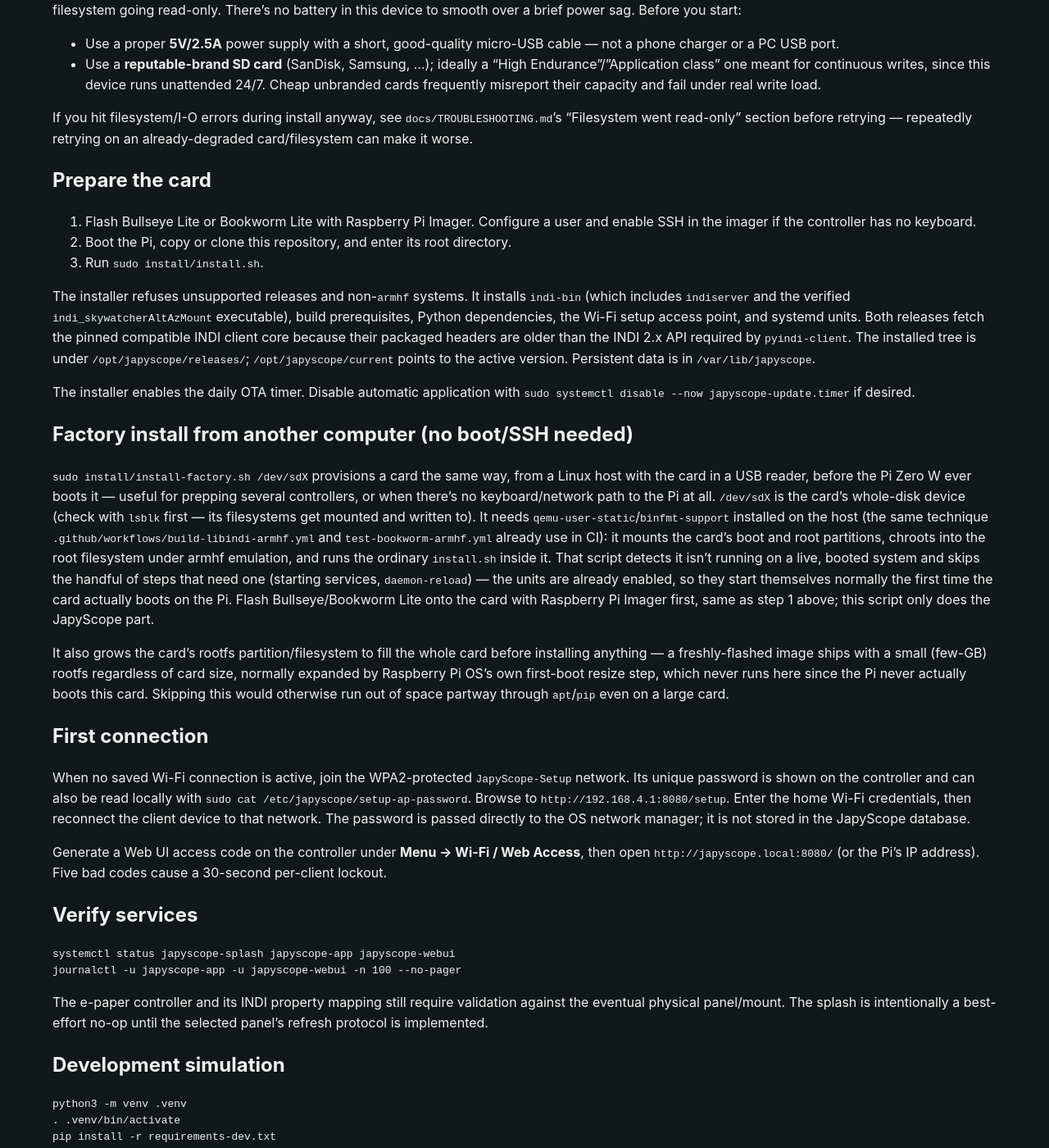
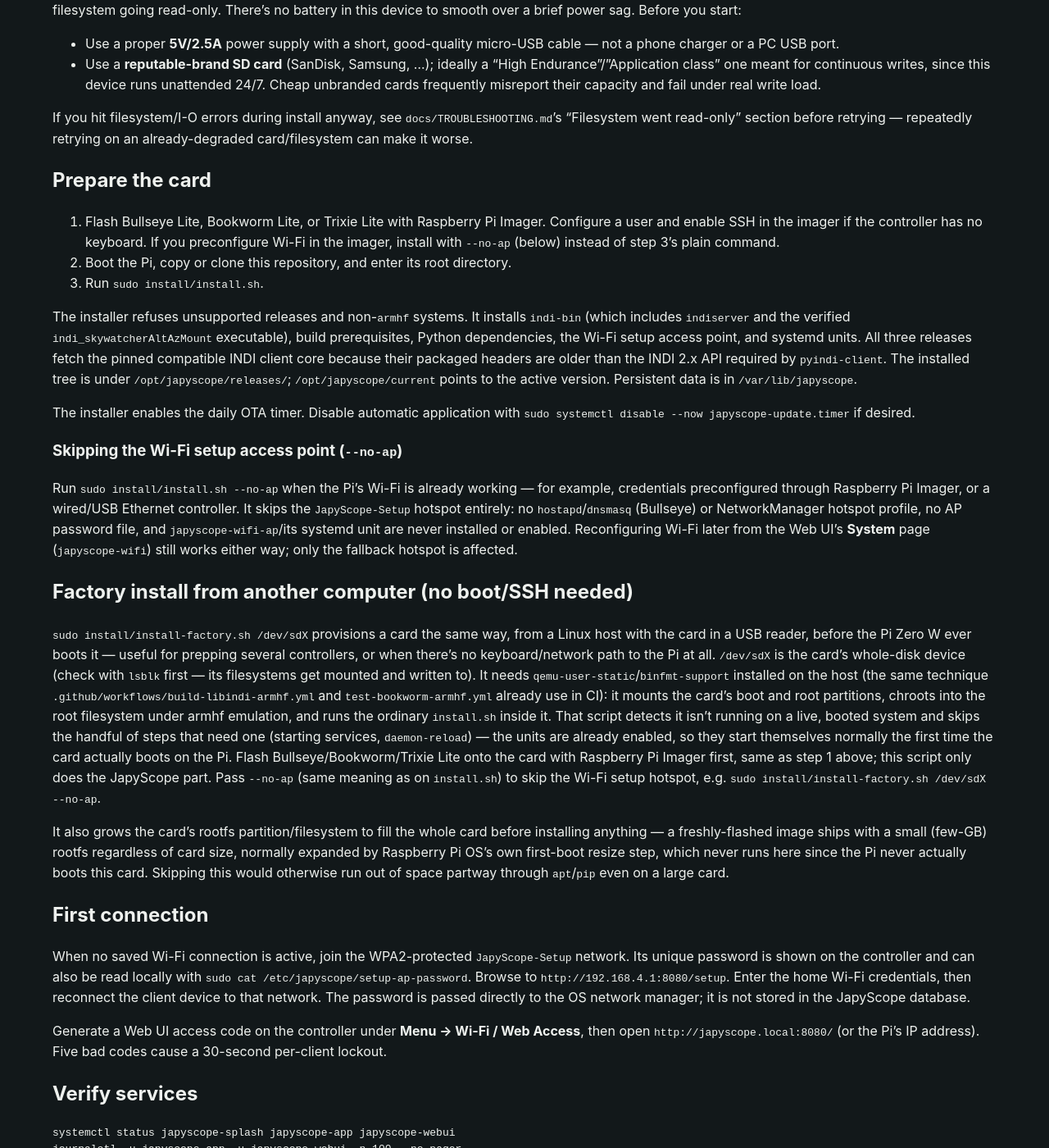
Before and after one commit to jan-tdy/japyscope-remote, a Jekyll site: the page built from docs/INSTALL.md, in a window 1280 px wide and 1400 px high, scrolled down 416 px. Shown: the whole window at 82% size. Built offline with Jekyll 4.4.1, drawn with Linux system fonts in a browser that asks for light colours; some of the changed text lies outside the part shown.

Commit message:
Add Raspberry Pi OS Trixie support and install.sh --no-ap
Trixie is accepted alongside Bullseye/Bookworm in install.sh and
install-factory.sh, falling into the same NetworkManager path Bookworm
already uses (confirmed unchanged in Trixie), plus a pinned CI smoke
test mirroring the Bookworm one.

--no-ap skips the Wi-Fi setup access point entirely (hostapd/dnsmasq or
the NetworkManager hotspot profile, the AP password, japyscope-wifi-ap
and its systemd unit) for Pis whose Wi-Fi is already configured, e.g.
via Raspberry Pi Imager. install-factory.sh forwards the same flag into
its chroot. The Web UI's "Restart Wi-Fi setup" system action is hidden
when japyscope-wifi-ap isn't installed, so it can't queue an action
that always silently fails.

Co-Authored-By: Claude Sonnet 5 <noreply@anthropic.com>
Claude-Session: https://claude.ai/code/session_018m7s2XgfR2TxjNSPMzYYBB

```diff
--- a/docs/INSTALL.md
+++ b/docs/INSTALL.md
@@ -7,11 +7,11 @@ permalink: /install-reference/
 # Installation
 
 JapyScope targets the original Raspberry Pi Zero W (`armv6`). Use **Raspberry
-Pi OS Lite, 32-bit (armhf)**, either **Bullseye** or **Bookworm**. A 64-bit
-image will not boot on the original Zero W. The installer detects the release:
-Bullseye uses its legacy `wpa_supplicant`/hostapd setup, while Bookworm uses
-its default NetworkManager stack for both the saved client network and the
-setup hotspot.
+Pi OS Lite, 32-bit (armhf)**: **Bullseye**, **Bookworm**, or **Trixie**. A
+64-bit image will not boot on the original Zero W. The installer detects the
+release: Bullseye uses its legacy `wpa_supplicant`/hostapd setup, while
+Bookworm and Trixie both use their default NetworkManager stack for both the
+saved client network and the setup hotspot.
 
 ## Power and SD card (read this first)
 
@@ -36,22 +36,35 @@ make it worse.
 
 ## Prepare the card
 
-1. Flash Bullseye Lite or Bookworm Lite with Raspberry Pi Imager. Configure a user and enable
-   SSH in the imager if the controller has no keyboard.
+1. Flash Bullseye Lite, Bookworm Lite, or Trixie Lite with Raspberry Pi
+   Imager. Configure a user and enable SSH in the imager if the controller
+   has no keyboard. If you preconfigure Wi-Fi in the imager, install with
+   `--no-ap` (below) instead of step 3's plain command.
 2. Boot the Pi, copy or clone this repository, and enter its root directory.
 3. Run `sudo install/install.sh`.
 
 The installer refuses unsupported releases and non-`armhf` systems. It
 installs `indi-bin` (which includes `indiserver` and the verified
 `indi_skywatcherAltAzMount` executable), build prerequisites, Python
-dependencies, the Wi-Fi setup access point, and systemd units. Both releases
-fetch the pinned compatible INDI client core because their packaged headers
-are older than the INDI 2.x API required by `pyindi-client`. The installed
-tree is under `/opt/japyscope/releases/`; `/opt/japyscope/current` points to
-the active version. Persistent data is in `/var/lib/japyscope`.
+dependencies, the Wi-Fi setup access point, and systemd units. All three
+releases fetch the pinned compatible INDI client core because their packaged
+headers are older than the INDI 2.x API required by `pyindi-client`. The
+installed tree is under `/opt/japyscope/releases/`; `/opt/japyscope/current`
+points to the active version. Persistent data is in `/var/lib/japyscope`.
 
 The installer enables the daily OTA timer. Disable automatic application with
 `sudo systemctl disable --now japyscope-update.timer` if desired.
+
+### Skipping the Wi-Fi setup access point (`--no-ap`)
+
+Run `sudo install/install.sh --no-ap` when the Pi's Wi-Fi is already working
+— for example, credentials preconfigured through Raspberry Pi Imager, or a
+wired/USB Ethernet controller. It skips the `JapyScope-Setup` hotspot
+entirely: no `hostapd`/`dnsmasq` (Bullseye) or NetworkManager hotspot
+profile, no AP password file, and `japyscope-wifi-ap`/its systemd unit are
+never installed or enabled. Reconfiguring Wi-Fi later from the Web UI's
+**System** page (`japyscope-wifi`) still works either way; only the
+fallback hotspot is affected.
 
 ## Factory install from another computer (no boot/SSH needed)
 
@@ -68,8 +81,10 @@ runs the ordinary `install.sh` inside it. That script detects it isn't
 running on a live, booted system and skips the handful of steps that need
 one (starting services, `daemon-reload`) — the units are already enabled, so
 they start themselves normally the first time the card actually boots on the
-Pi. Flash Bullseye/Bookworm Lite onto the card with Raspberry Pi Imager
-first, same as step 1 above; this script only does the JapyScope part.
+Pi. Flash Bullseye/Bookworm/Trixie Lite onto the card with Raspberry Pi
+Imager first, same as step 1 above; this script only does the JapyScope
+part. Pass `--no-ap` (same meaning as on `install.sh`) to skip the Wi-Fi
+setup hotspot, e.g. `sudo install/install-factory.sh /dev/sdX --no-ap`.
 
 It also grows the card's rootfs partition/filesystem to fill the whole
 card before installing anything — a freshly-flashed image ships with a
--- a/webui/templates/system.html
+++ b/webui/templates/system.html
@@ -1,4 +1,5 @@
 {% extends "base.html" %}{% block title %}System · JapyScope{% endblock %}
 {% block content %}<h2>System</h2><p>No mount controls are available here.</p>
-{% for action, label in [('restart-controller','Restart controller service'),('wifi-setup','Restart Wi-Fi setup'),('reboot','Reboot Raspberry Pi'),('poweroff','Power off Raspberry Pi')] %}<form method="post"><input type="hidden" name="csrf_token" value="{{ csrf_token }}"><input type="hidden" name="action" value="{{ action }}"><button {% if action in ['reboot','poweroff'] %}class="danger"{% endif %}>{{ label }}</button></form>{% endfor %}
+{% set system_actions = [('restart-controller','Restart controller service')] + ([('wifi-setup','Restart Wi-Fi setup')] if wifi_ap_available else []) + [('reboot','Reboot Raspberry Pi'),('poweroff','Power off Raspberry Pi')] %}
+{% for action, label in system_actions %}<form method="post"><input type="hidden" name="csrf_token" value="{{ csrf_token }}"><input type="hidden" name="action" value="{{ action }}"><button {% if action in ['reboot','poweroff'] %}class="danger"{% endif %}>{{ label }}</button></form>{% endfor %}
 <form method="post" action="{{ url_for('logout') }}"><input type="hidden" name="csrf_token" value="{{ csrf_token }}"><button>Log out</button></form>{% endblock %}
```
Also changed, not shown: docs/ARCHITECTURE.md (+11 -10 lines), docs/TROUBLESHOOTING.md (+12 -4 lines), docs/install/index.md (+5 -3 lines), tests/test_no_ap_option.py (added, +45 -0 lines), tests/test_trixie_support.py (added, +31 -0 lines), tests/test_webui.py (+18 -0 lines), webui/app.py (+7 -2 lines), .github/workflows/test-trixie-armhf.yml (added), README.md, 2 other files.
